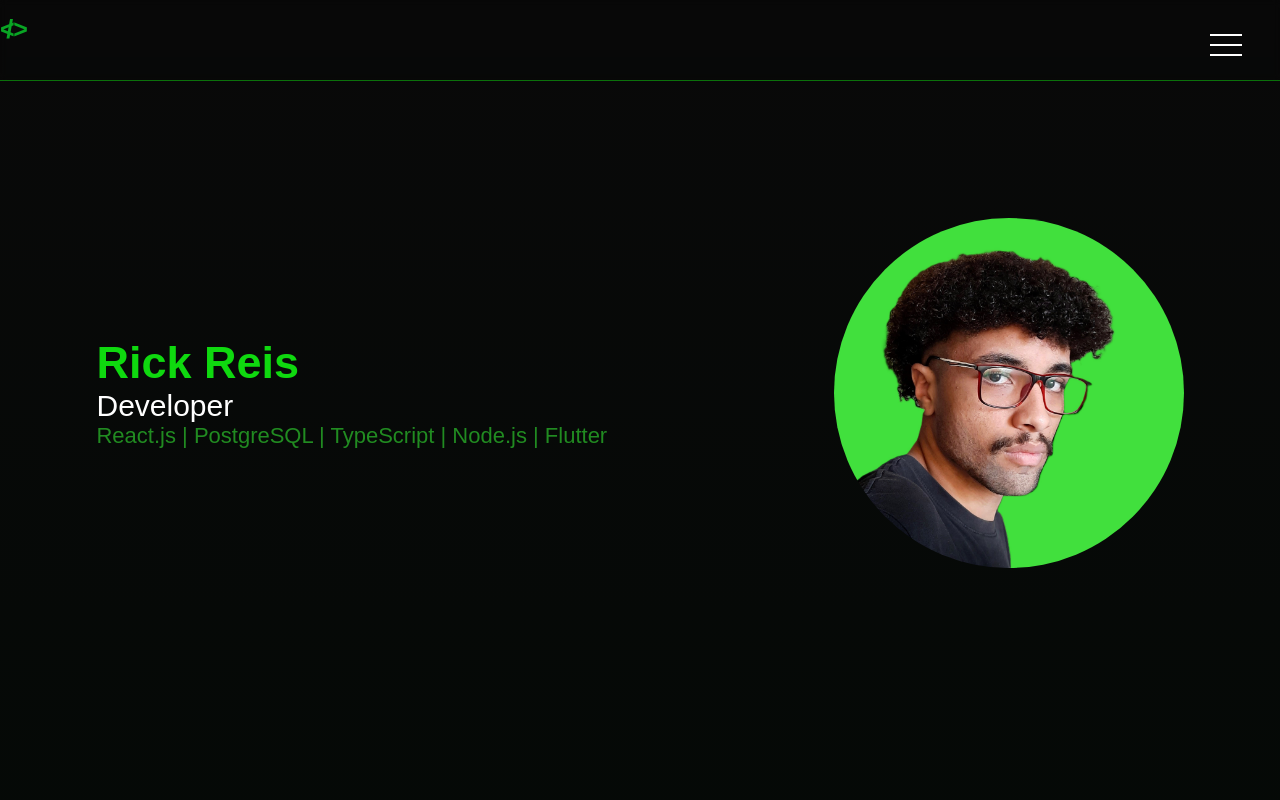
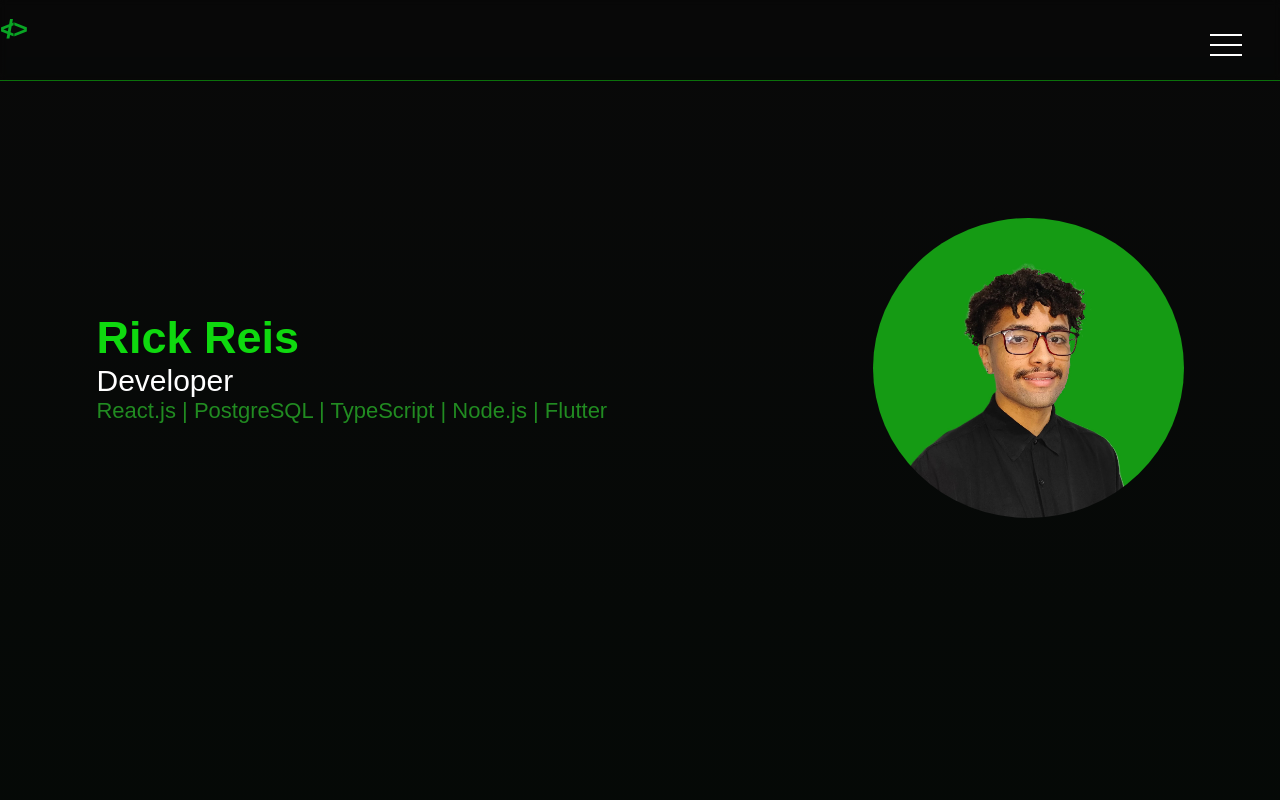
Before and after one commit to rickreisme/Portfolio, a React (Vite) app: page /english in a window 1280 px wide. Shown: the top 800 px of the page. Built offline with nearby package versions, Linux system fonts and the light colour scheme.

Commit message:
STYLE: alterando imagem da Intro e ajustando proporções

```diff
--- a/src/assets/styles/intro-sobre.scss
+++ b/src/assets/styles/intro-sobre.scss
@@ -52,12 +52,14 @@
 
     .imagem-intro {
         display: flex;
-    border-radius: 50%;
-
+        align-items: center;
+        min-width: 300px;
+        height: 300px;
 
         img {
-      width: 350px;
-      height: 350px;
+            width: 100%;
+            height: 100%;
+            object-fit: cover;
             border-radius: 50%;
         }
     }
--- a/src/sessions/Intro.tsx
+++ b/src/sessions/Intro.tsx
@@ -1,5 +1,5 @@
 import "../assets/styles/intro-sobre.scss"
-import imgIntro from "../assets/Imagens/rick-sobre.jpeg"
+import imgIntro from "../assets/Imagens/rick-sobre1.jpeg"
 
 const Intro = () => {
     return (
--- a/src/sessions/english/IntroEnglish.tsx
+++ b/src/sessions/english/IntroEnglish.tsx
@@ -1,5 +1,5 @@
 import "../../assets/styles/intro-sobre.scss"
-import imgIntro from "../../assets/Imagens/rick-sobre.jpeg"
+import imgIntro from "../../assets/Imagens/rick-sobre1.jpeg"
 
 const IntroEnglish = () => {
     return (
```
Also changed, not shown: src/assets/Imagens/japacasa.png (added), src/assets/Imagens/rick-sobre1.jpeg (added). Lines whose indentation alone changed are shown as unchanged.
